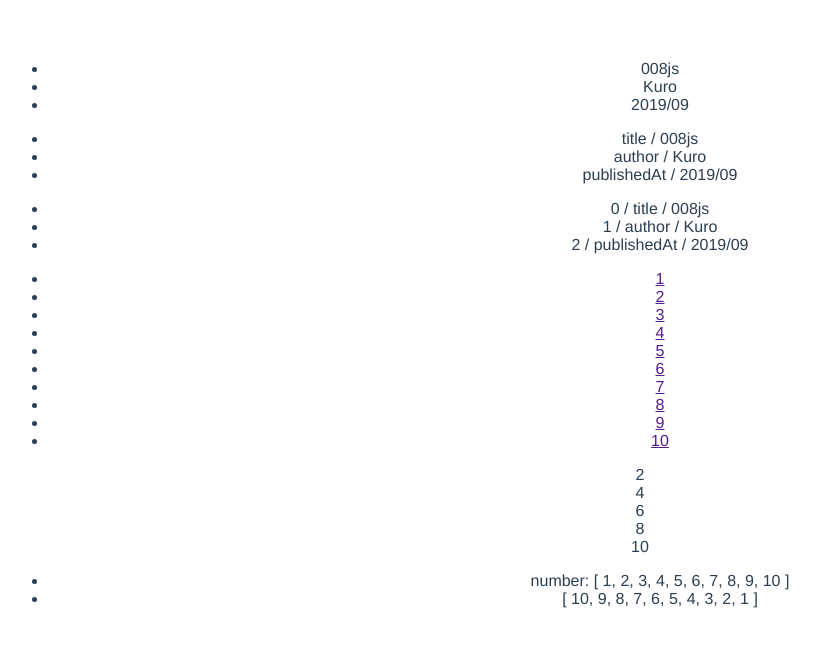
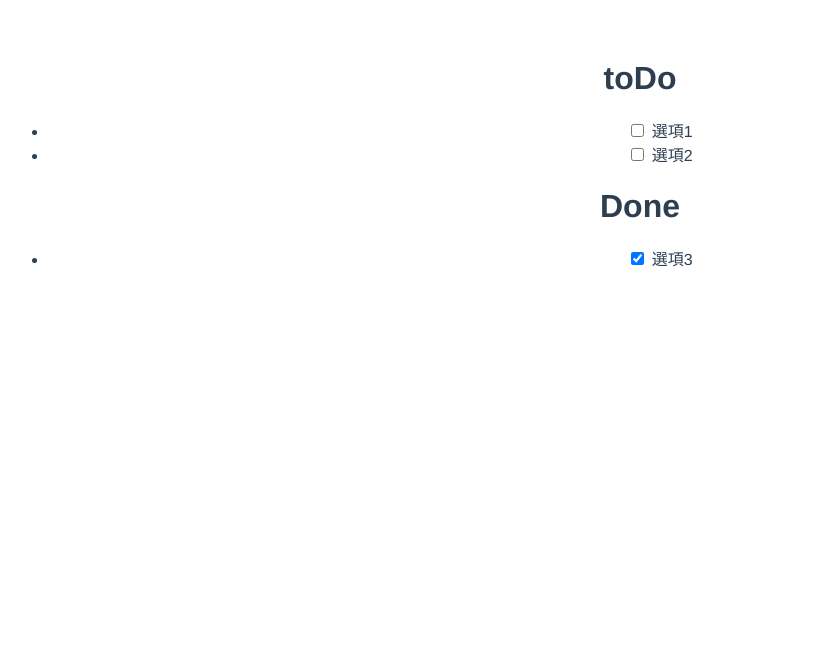
Before and after one commit to erwinchang/vue-example, a Vue app in the folder my-vite/: page / in a window 1280 px wide. Shown: the top 646 px of the page, without its empty margins (0-820 px from the left). Built offline with nearby package versions, Linux system fonts and the light colour scheme.

Commit message:
patch example

```diff
--- a/my-vite/src/App.vue
+++ b/my-vite/src/App.vue
@@ -2,49 +2,47 @@
 export default{
   data(){
     return {
-      book:{
-        title: '008js',
-        author: 'Kuro',
-        publishedAt: '2019/09'
-      },
-      numbers: [1, 2, 3, 4, 5, 6, 7, 8, 9, 10]
+      lists: [
+        {
+          id: 'task01',
+          title: '選項1',
+          isDone: false
+        },
+        {
+          id: 'task02',
+          title: '選項2',
+          isDone: false
+        },
+        {
+          id: 'task03',
+          title: '選項3',
+          isDone: true
+        }
+      ]
     }
   },
   computed:{
-    evenNumbers () {
-      return this.numbers.filter(number => number % 2 === 0)
+    todoLists(){
+      return this.lists.filter( d => !d.isDone)
     },
-    sortedNumbers(){
-      //注意sort會改變this.number的順序，改用copy方式(即...this.number)
-      return [...this.numbers].sort((a,b) => b -a )
-    },
-    myNumbers(){
-      return this.numbers
+    doneLists(){
+      return this.lists.filter( d => d.isDone)
     }
   }
 }
 </script>
 
 <template>
+  <h1>toDo</h1>
   <ul>
-    <li v-for="val in book">{{ val }}</li>
-  </ul>
-  <ul>
-    <li v-for="(val,key) in book">{{ key }} / {{ val }}</li>
-  </ul>
-  <ul>
-    <li v-for="(val,key,index) in book">{{ index }} / {{ key }} / {{ val }}</li>
-  </ul>
-  <ul>
-    <li class="page-item" v-for="page in 10">
-      <a class="page-link" href>{{ page }}</a>
+    <li v-for="i in todoLists" :key="i.id">
+        <label><input v-model="i.isDone" type="checkbox"> {{ i.title }} </label>
     </li>
   </ul>
-  <div class="block" v-for="i in evenNumbers">
-    {{ i }}
-  </div>
+  <h1>Done</h1>
   <ul>
-    <li>number: {{ myNumbers }}</li>
-    <li>{{ sortedNumbers }}</li>
+    <li v-for="i in doneLists" :key="i.id">
+        <label><input v-model="i.isDone" type="checkbox"> {{ i.title }} </label>
+    </li>
   </ul>
 </template>
```
Also changed, not shown: 1 other file (tests, documents, lock files or other folders).
